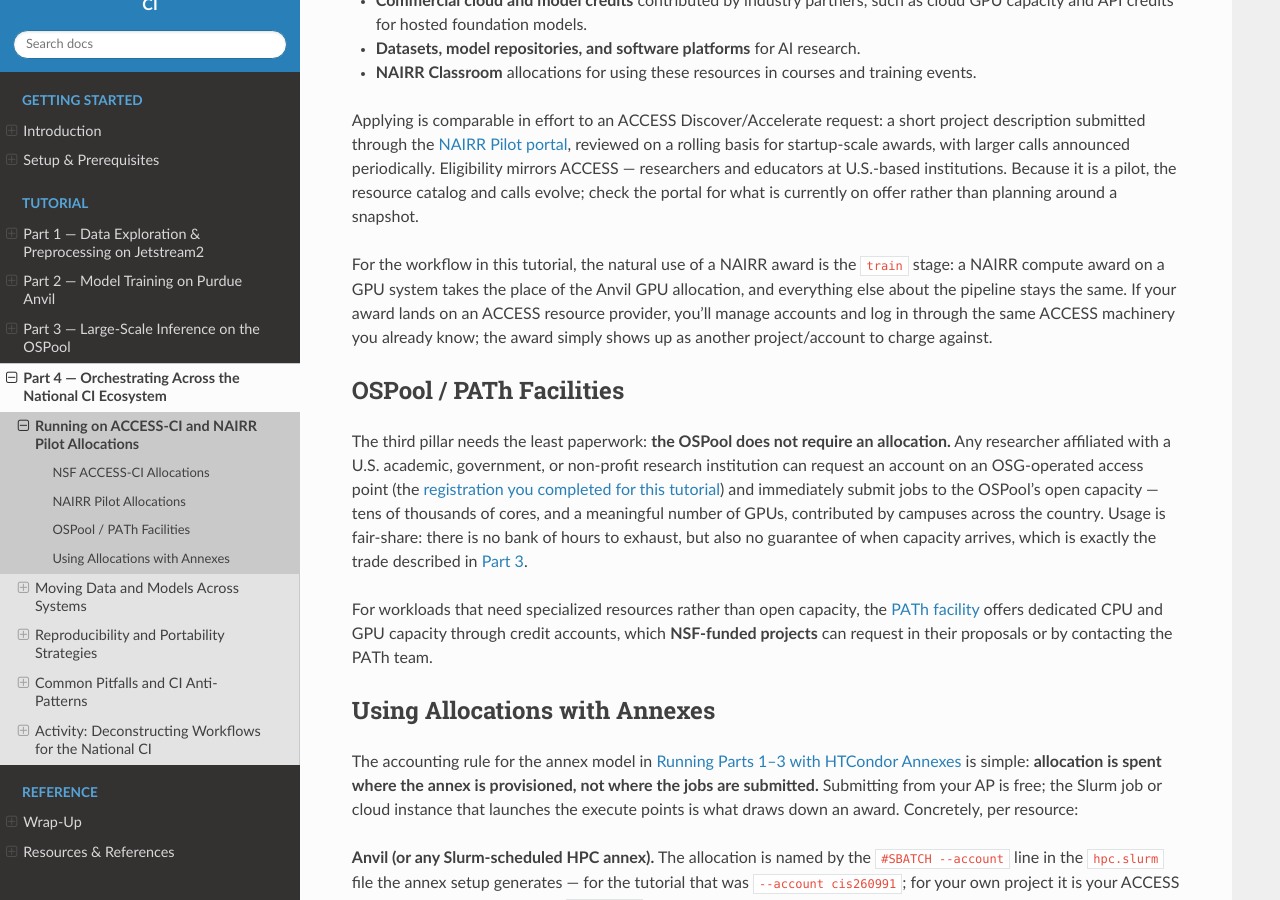
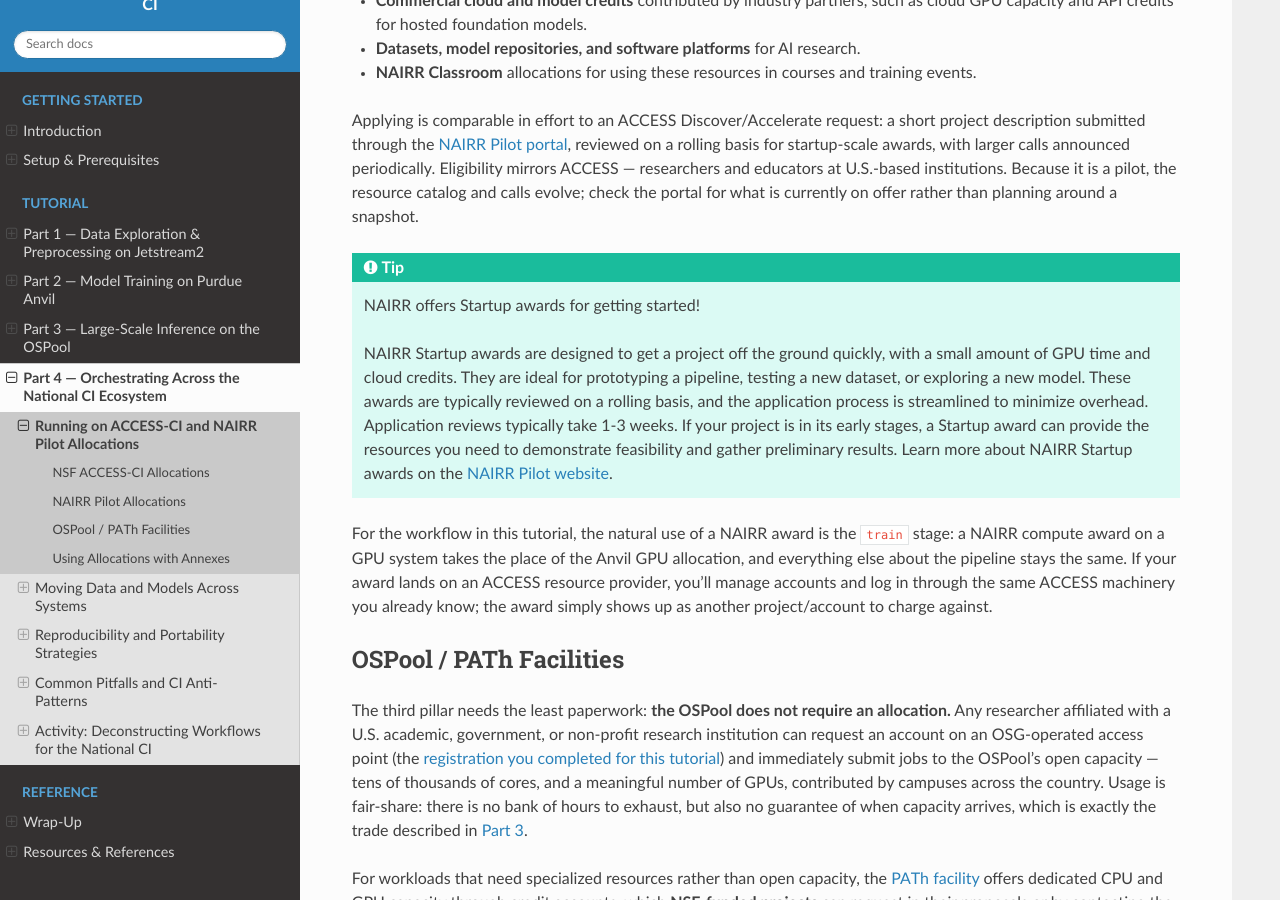
Before and after one commit to dmora127/PEARC26-AIML-on-National-CI, a Sphinx documentation site: the page built from docs/source/part4-orchestrating-across-ci/access-and-nairr-allocations.rst, in a window 1280 px wide and 900 px high, scrolled down 1875 px. Built offline with Sphinx 7.4.7 and the Read the Docs theme 3.1.0, drawn with Linux system fonts in a browser that asks for light colours; pages that are not in the unit, such as notebooks, are missing from menus.

Commit message:
refactor documentation for ACCESS-CI and NAIRR Pilot allocations, enhancing clarity and detail

```diff
--- a/docs/source/part4-orchestrating-across-ci/access-and-nairr-allocations.rst
+++ b/docs/source/part4-orchestrating-across-ci/access-and-nairr-allocations.rst
@@ -126,7 +126,17 @@
 the resource catalog and calls evolve; check the portal for what is currently
 on offer rather than planning around a snapshot.
 
-.. TODO: ADD NAIRR Tiers.
+.. tip:: NAIRR offers Startup awards for getting started!
+
+    NAIRR Startup awards are designed to get a project off the ground quickly,
+    with a small amount of GPU time and cloud credits. They are ideal for
+    prototyping a pipeline, testing a new dataset, or exploring a new model.
+    These awards are typically reviewed on a rolling basis, and the application
+    process is streamlined to minimize overhead. Application reviews typically
+    take 1-3 weeks. If your project is in its early stages, a Startup award
+    can provide the resources you need to demonstrate feasibility and gather
+    preliminary results. Learn more about NAIRR Startup awards on
+    the `NAIRR Pilot website <https://nairrpilot.org/>`_.
 
 For the workflow in this tutorial, the natural use of a NAIRR award is the
 ``train`` stage: a NAIRR compute award on a GPU system takes the place of the
```
